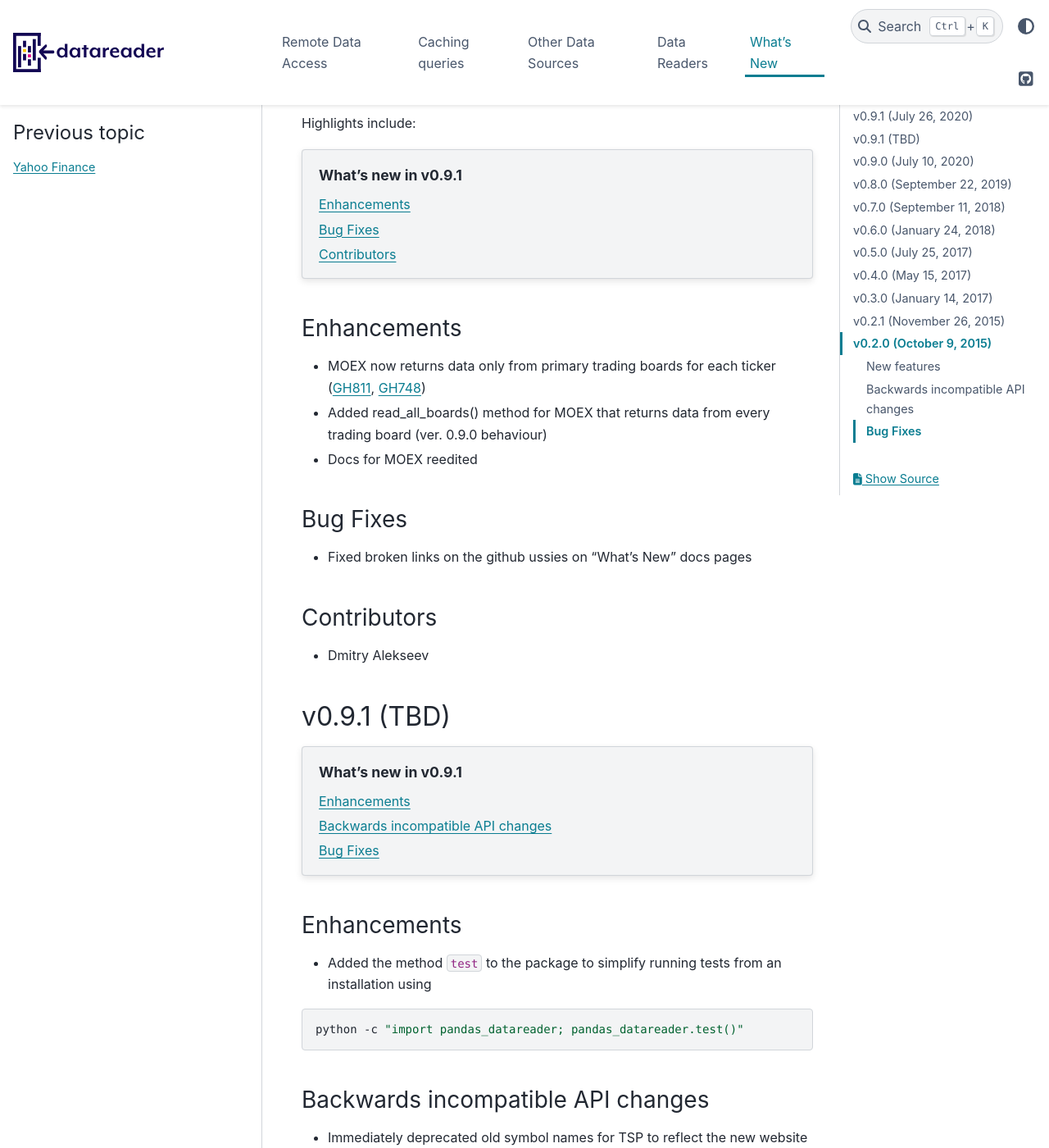
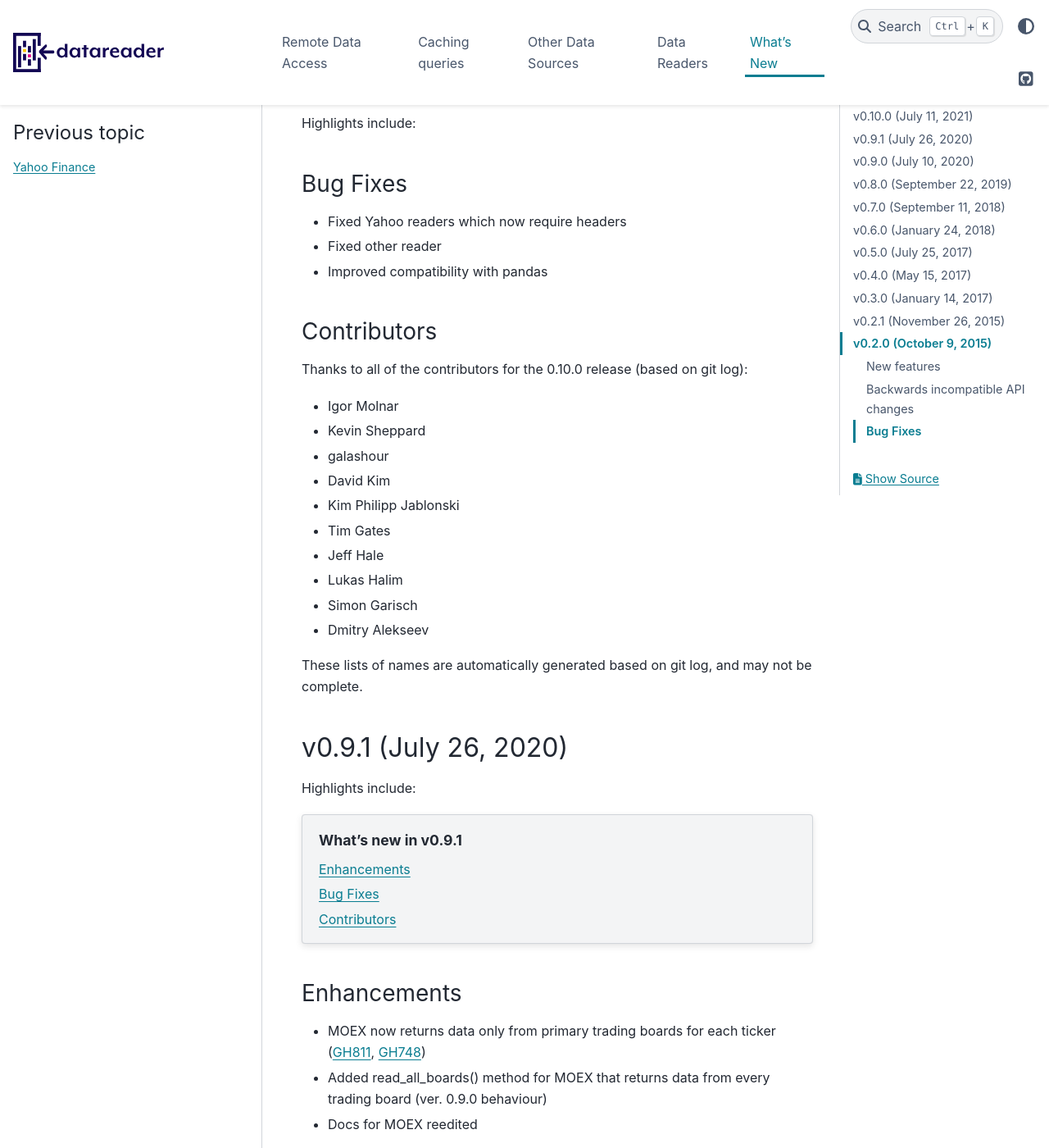
Before and after one commit to pydata/pandas-datareader, a Sphinx documentation site: the page built from docs/source/whatsnew.rst, in a window 1280 px wide and 1400 px high, scrolled down 360 px. Shown: the whole window at 82% size. Built offline with Sphinx 7.4.7 and the PyData theme 0.15.4, drawn with Linux system fonts in a browser that asks for light colours; some of the changed text lies outside the part shown.

Commit message:
RLS: Release 0.10.0

```diff
--- a/docs/source/cache.rst
+++ b/docs/source/cache.rst
@@ -27,12 +27,15 @@ passing a ``requests_cache.Session`` to ``DataReader`` or ``Options`` using the
 Below is an example with Yahoo! Finance. The session parameter is implemented for all datareaders.
 
 .. ipython:: python
+    :okexcept:
 
     import pandas_datareader.data as web
+    from pandas_datareader.yahoo.headers import DEFAULT_HEADERS
     import datetime
     import requests_cache
     expire_after = datetime.timedelta(days=3)
     session = requests_cache.CachedSession(cache_name='cache', backend='sqlite', expire_after=expire_after)
+    session.headers = DEFAULT_HEADERS
     start = datetime.datetime(2010, 1, 1)
     end = datetime.datetime(2013, 1, 27)
     f = web.DataReader("F", 'yahoo', start, end, session=session)
--- a/docs/source/conf.py
+++ b/docs/source/conf.py
@@ -80,7 +80,7 @@ release = pdr.__version__
 
 # Write version and build date
 with open("_version.txt", "w") as version_file:
-    doc_date = dt.datetime.now().strftime("%B %-d, %Y")
+    doc_date = dt.datetime.now().strftime("%B %d, %Y")
     version_file.write(f"Version: **{version}** Date: **{doc_date}**\n")
 
 # The language for content autogenerated by Sphinx. Refer to documentation
--- a/docs/source/remote_data.rst
+++ b/docs/source/remote_data.rst
@@ -704,8 +704,8 @@ MOEX Data
 =========
 The Moscow Exchange (MOEX) provides historical data.
 
-pandas_datareader.get_data_moex(*args) is equivalent to
-pandas_datareader.moex.MoexReader(*args).read()
+``pandas_datareader.get_data_moex(*args)`` is equivalent to
+``pandas_datareader.moex.MoexReader(*args).read()``
 
 .. ipython:: python
 
@@ -739,7 +739,7 @@ Naver Finance Data
 
 Yahoo Finance Data
 ==================
-`Yahoo Finance provides stock market data
+Yahoo Finance provides stock market data
 
 The following endpoints are available:
 
--- a/docs/source/whatsnew.rst
+++ b/docs/source/whatsnew.rst
@@ -18,6 +18,7 @@ What's New
 
 These are new features and improvements of note in each release.
 
+.. include:: whatsnew/v0.10.0.txt
 .. include:: whatsnew/v0.9.1.txt
 .. include:: whatsnew/v0.9.0.txt
 .. include:: whatsnew/v0.8.0.txt
--- /dev/null
+++ b/docs/source/whatsnew/v0.10.0.txt
@@ -0,0 +1,31 @@
+.. _whatsnew_0100:
+
+v0.10.0 (July 11, 2021)
+---------------------------
+
+Highlights include:
+
+Bug Fixes
+~~~~~~~~~
+
+- Fixed Yahoo readers which now require headers
+- Fixed other reader
+- Improved compatibility with pandas
+
+Contributors
+~~~~~~~~~~~~
+Thanks to all of the contributors for the 0.10.0 release (based on git log):
+
+- Igor Molnar
+- Kevin Sheppard
+- galashour
+- David Kim
+- Kim Philipp Jablonski
+- Tim Gates
+- Jeff Hale
+- Lukas Halim
+- Simon Garisch
+- Dmitry Alekseev
+
+These lists of names are automatically generated based on git log, and may not
+be complete.
--- a/docs/source/whatsnew/v0.9.0.txt
+++ b/docs/source/whatsnew/v0.9.0.txt
@@ -1,39 +1,3 @@
-.. _whatsnew_091:
-
-v0.9.1 (TBD)
-------------
-
-.. contents:: What's new in v0.9.1
-    :local:
-    :backlinks: none
-
-
-.. _whatsnew_091.enhancements:
-
-Enhancements
-~~~~~~~~~~~~
-- Added the method ``test`` to the package to simplify running tests from an
-  installation using
-
-.. code-block:: shell
-
-   python -c "import pandas_datareader; pandas_datareader.test()"
-
-.. _whatsnew_091.api_breaking:
-
-Backwards incompatible API changes
-~~~~~~~~~~~~~~~~~~~~~~~~~~~~~~~~~~
-
-- Immediately deprecated old symbol names for TSP to reflect the new website API
-
-.. _whatsnew_091.bug_fixes:
-
-Bug Fixes
-~~~~~~~~~
-- Update TSP web scraper to new site (:issue:`740`)
-
-.. _whatsnew_090:
-
 v0.9.0 (July 10, 2020)
 ----------------------
 
@@ -54,6 +18,12 @@ Enhancements
 - Added AlphaVantage endpoint to get historical currency exchange rates (:issue:`764`)
 - Improved logging when rate limited (:issue:`745`)
 - Added daily historical data from Naver Finance (:issue:`722`)
+- Added the method ``test`` to the package to simplify running tests from an
+  installation using
+
+.. code-block:: shell
+
+   python -c "import pandas_datareader; pandas_datareader.test()"
 
 .. _whatsnew_090.api_breaking:
 
--- a/docs/source/whatsnew/v0.9.1.txt
+++ b/docs/source/whatsnew/v0.9.1.txt
@@ -20,7 +20,7 @@ Enhancements
   from every trading board (ver. 0.9.0 behaviour)
 - Docs for MOEX reedited
 
-.. _whatsnew_080.bug_fixes:
+.. _whatsnew_091.bug_fixes:
 
 Bug Fixes
 ~~~~~~~~~
```
Also changed, not shown: other parts of docs/source/whatsnew/v0.9.0.txt (+1 -0 lines), 4 other files.
